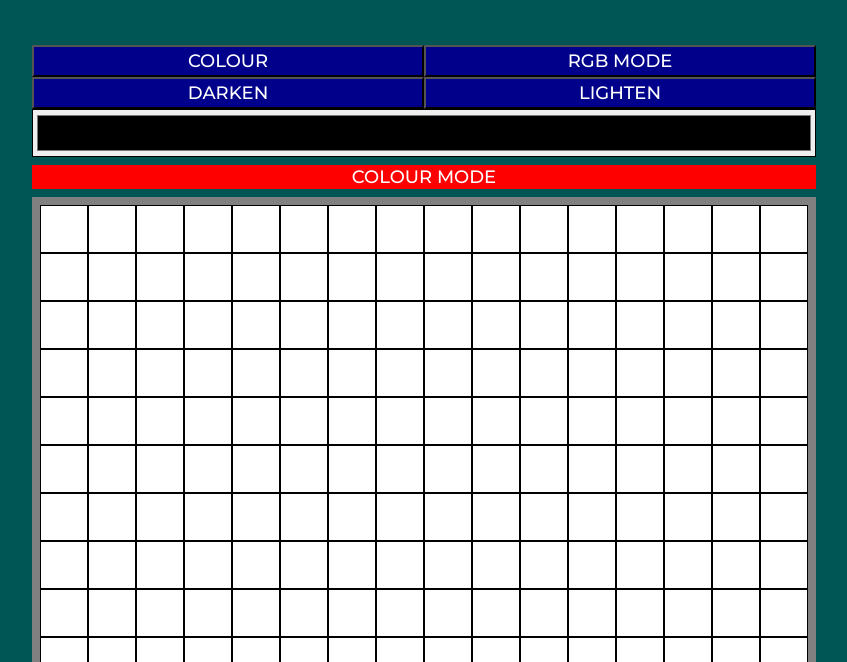
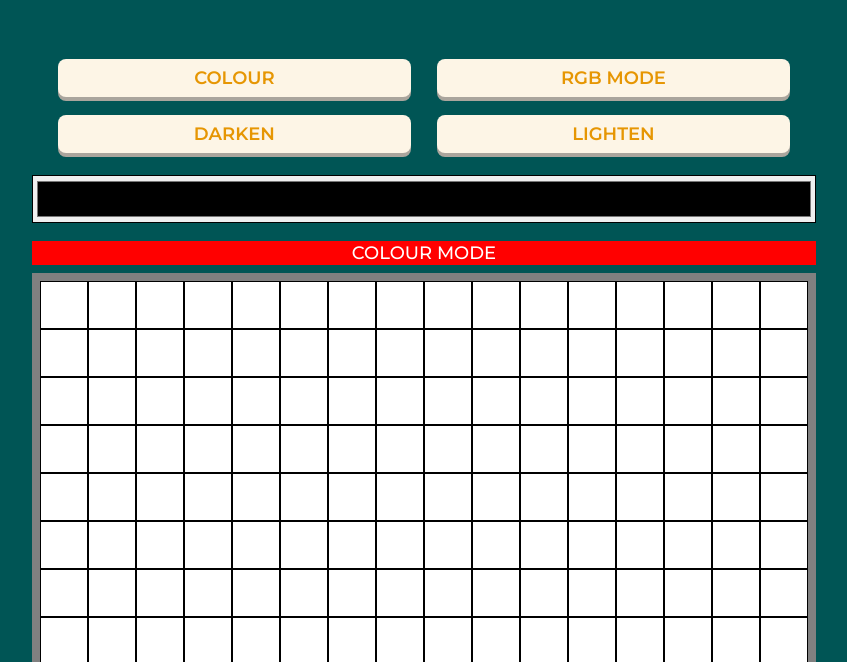
Before and after one commit to syazwanj/odin-etch-a-sketch, a plain HTML site: page index.html in a window 1280 px wide. Shown: the part 133-795 px from the top of the page, without its empty margins (216-1063 px from the left). Drawn offline with Linux system fonts and the light colour scheme; a web font is replaced by a local one.

Commit message:
Modify look of buttons

```diff
--- a/index.html
+++ b/index.html
@@ -25,18 +25,18 @@
       <div class="content">
         <div id="ui-row-1" class="ui-element-container">
           <button class="uiElement modeSelector" value="Colour Mode">
-            Colour
+            <span class="front">Colour</span>
           </button>
           <button class="uiElement modeSelector" value="RGB Mode">
-            RGB Mode
+            <span class="front">RGB Mode</span>
           </button>
         </div>
         <div id="ui-row-2" class="ui-element-container">
           <button class="uiElement modeSelector" value="Darken Mode">
-            Darken
+            <span class="front">Darken</span>
           </button>
           <button class="uiElement modeSelector" value="Lighten Mode">
-            Lighten
+            <span class="front">Lighten</span>
           </button>
         </div>
         <div id="ui-row-3" class="ui-element-container">
@@ -62,7 +62,7 @@
         </div>
         <div class="ui-element-container">
           <button class="uiElement resetElement" id="gameResetButton">
-            Reset
+            <span class="front"> Reset </span>
           </button>
         </div>
       </div>
--- a/style.css
+++ b/style.css
@@ -31,16 +31,40 @@ header {
 
 /* Buttons */
 button {
-  width: 256px;
-  height: 32px;
-  background-color: darkblue;
-  color: white;
-  opacity: 1;
+  background: rgb(170, 165, 157);
+  border-radius: 8px;
+  border: none;
+  cursor: pointer;
+  padding: 0;
 }
 
-button:hover {
+button:hover .front {
   cursor: pointer;
-  opacity: 0.8;
+  transform: translateY(-6px);
+}
+
+button:focus:not(:focus-visible) {
+  outline: none;
+}
+
+button:active .front {
+  transform: translateY(-2px);
+}
+
+.front {
+  display: block;
+  align-items: center;
+  justify-content: center;
+  padding: 8px 0;
+  border-radius: 8px;
+  will-change: transform;
+  transition: transform 250ms;
+  background: oldlace;
+  color: rgb(230, 150, 3);
+  font-size: 1rem;
+  font-weight: 600;
+  transform: translateY(-4px);
+  opacity: 1;
 }
 
 main,
@@ -51,14 +75,13 @@ main,
 .ui-element-container {
   width: 100%;
   padding: 0;
-  margin: 0;
-  background-color: beige;
+  margin: 1rem 0;
   display: flex;
-  justify-content: space-between;
+  justify-content: space-evenly;
 }
 
 .uiElement {
-  width: 50%;
+  width: 45%;
 }
 
 .uiElement.resetElement {
```
